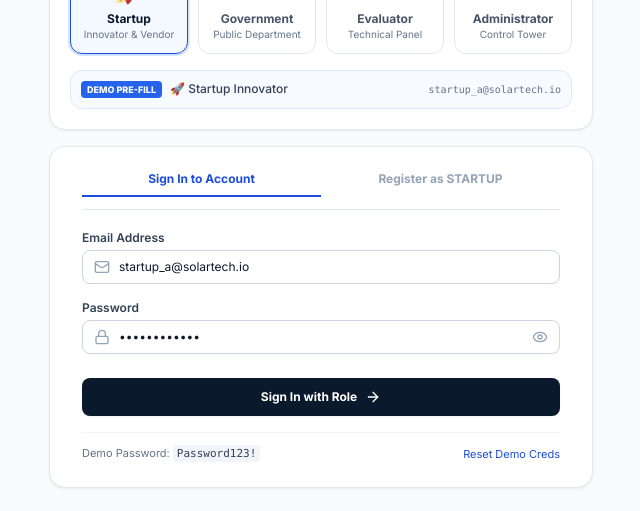
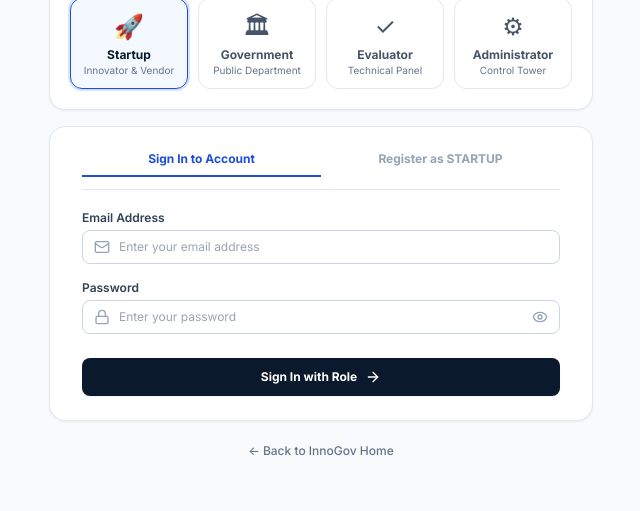
Before and after one commit to Hussain053/Innov_Gov, a React (Vite) app in the folder frontend/: page /login in a window 1280 px wide. Shown: the part 255-766 px from the top of the page, without its empty margins (319-959 px from the left). Built offline with nearby package versions, Linux system fonts and the light colour scheme; no server answers.

Commit message:
Require user credentials and guide signup

```diff
--- a/frontend/src/pages/auth/LoginPage.tsx
+++ b/frontend/src/pages/auth/LoginPage.tsx
@@ -17,7 +17,6 @@ import {
 } from 'lucide-react';
 import { useAuth } from '../../context/AuthContext';
 import { useToast } from '../../context/ToastContext';
-import { DEMO_ACCOUNTS } from '../../mock/demoAccounts';
 import { UserRole } from '../../types';
 import authService from '../../services/authService';
 
@@ -32,8 +31,8 @@ export const LoginPage: React.FC = () => {
   const [activeTab, setActiveTab] = useState<'login' | 'register'>('login');
 
   // Login form state
-  const [email, setEmail] = useState(DEMO_ACCOUNTS[initialRole]?.email || '');
-  const [password, setPassword] = useState(DEMO_ACCOUNTS[initialRole]?.password || '');
+  const [email, setEmail] = useState('');
+  const [password, setPassword] = useState('');
   const [showPassword, setShowPassword] = useState(false);
   const [isSubmitting, setIsSubmitting] = useState(false);
 
@@ -54,12 +53,11 @@ export const LoginPage: React.FC = () => {
     }
   }, [isAuthenticated, role]);
 
-  // When role selection changes, pre-fill credentials for demo
+  // Role selection controls the registration persona, not login credentials.
   const handleRoleSelect = (r: UserRole) => {
     setSelectedRole(r);
-    const demo = DEMO_ACCOUNTS[r];
-    setEmail(demo.email);
-    setPassword(demo.password);
+    setEmail('');
+    setPassword('');
     if (r === 'GOVERNMENT') setRegServiceId('GOV-VERIFIED-001');
     if (r === 'EVALUATOR') setRegServiceId('EVAL-VERIFIED-001');
   };
@@ -96,8 +94,15 @@ export const LoginPage: React.FC = () => {
       success('Authentication successful', `Welcome back, ${user.name}`);
       redirectUser(user.role);
     } catch (err: any) {
-      const msg = err.response?.data?.detail || 'Invalid email or password. Please verify credentials.';
-      error('Sign in failed', msg);
+      if (selectedRole !== 'ADMIN') {
+        setRegEmail(email.trim());
+        setPassword('');
+        setActiveTab('register');
+        error('Account not registered', 'Please sign up first. The registration form is ready below.');
+      } else {
+        const msg = err.response?.data?.detail || 'Invalid email or password. Please verify your credentials.';
+        error('Sign in failed', msg);
+      }
     } finally {
       setIsSubmitting(false);
     }
@@ -203,20 +208,6 @@ export const LoginPage: React.FC = () => {
             })}
           </div>
 
-          {/* Active Role Demo Info Tag */}
-          <div className="mt-4 p-2.5 bg-blue-50/50 rounded-xl border border-blue-100 flex items-center justify-between">
-            <div className="flex items-center gap-2">
-              <span className="px-1.5 py-0.5 text-[9px] font-extrabold bg-blue-600 text-white rounded">
-                DEMO PRE-FILL
-              </span>
-              <span className="text-xs text-slate-700 font-medium truncate">
-                {DEMO_ACCOUNTS[selectedRole].label}
-              </span>
-            </div>
-            <span className="text-[10px] text-slate-500 font-mono">
-              {DEMO_ACCOUNTS[selectedRole].email}
-            </span>
-          </div>
         </div>
 
         {/* Auth Form Card */}
@@ -262,7 +253,7 @@ export const LoginPage: React.FC = () => {
                     required
                     value={email}
                     onChange={(e) => setEmail(e.target.value)}
-                    placeholder="official@domain.gov"
+                    placeholder="Enter your email address"
                     className="block w-full pl-9 pr-3 py-2 text-xs border border-slate-300 rounded-lg focus:ring-2 focus:ring-gov-blue focus:border-transparent outline-none"
                   />
                 </div>
@@ -281,7 +272,7 @@ export const LoginPage: React.FC = () => {
                     required
                     value={password}
                     onChange={(e) => setPassword(e.target.value)}
-                    placeholder="••••••••"
+                    placeholder="Enter your password"
                     className="block w-full pl-9 pr-9 py-2 text-xs border border-slate-300 rounded-lg focus:ring-2 focus:ring-gov-blue focus:border-transparent outline-none"
                   />
                   <button
@@ -311,13 +302,6 @@ export const LoginPage: React.FC = () => {
                 </button>
               </div>
 
-              {/* DEMO Quick Helper */}
-              <div className="mt-4 pt-3 border-t border-slate-100 flex items-center justify-between text-[11px] text-slate-500">
-                <span>Demo Password: <code className="bg-slate-100 px-1 py-0.5 rounded font-mono text-slate-700">Password123!</code></span>
-                <span className="text-gov-blue cursor-pointer hover:underline" onClick={() => handleRoleSelect(selectedRole)}>
-                  Reset Demo Creds
-                </span>
-              </div>
             </form>
           ) : (
             <form onSubmit={handleRegisterSubmit} className="space-y-3.5">
```
